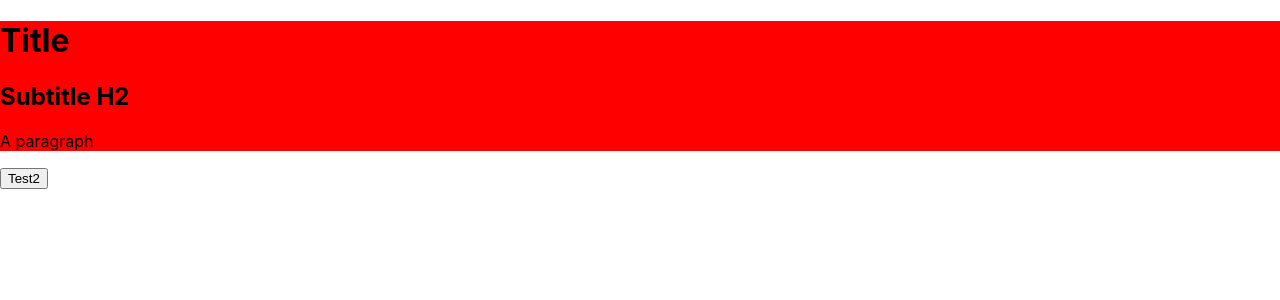
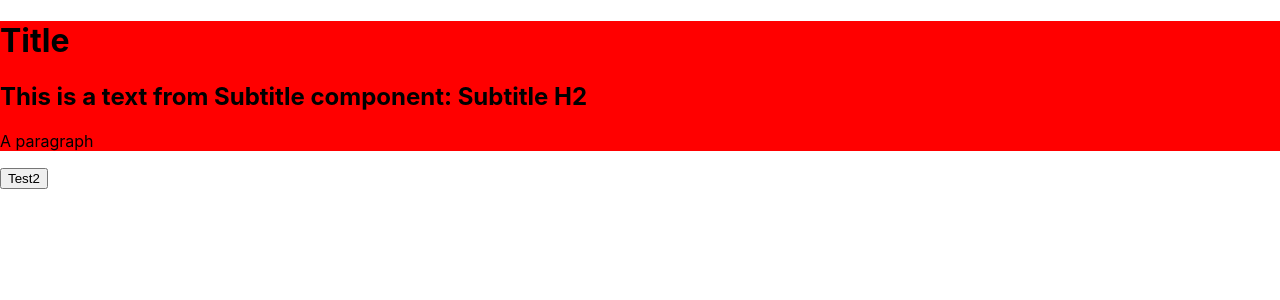
Before and after one commit to josecoego/rich-text, a React (Create React App) app: page / in a window 1280 px wide. Shown: the top 300 px of the page. Built offline with nearby package versions, Linux system fonts and the light colour scheme.

Commit message:
preprocess new component

```diff
--- a/src/App.tsx
+++ b/src/App.tsx
@@ -1,12 +1,13 @@
 import React, { useEffect, useLayoutEffect } from "react";
 import HtmlToReact from "html-to-react";
+import Subtitle from "./components/Subtitle";
 
 const HtmlToReactParser: any = HtmlToReact.Parser; /**TODO: Change any */
 const htmlToReactParser = new HtmlToReactParser();
 
 function App() {
   const htmlInput =
-    "<div id='test1' class='bg-red'><h1>Title</h1><h2>Subtitle H2</h2><p>A paragraph</p></div>";
+    "<div id='test1' class='bg-red'><h1>Title</h1><h2 component='subtitle'>Subtitle H2</h2><p>A paragraph</p></div>";
   const scriptContent = `console.log('hi')
     var button1 = document.getElementById('test1')
     button1.addEventListener('click', function(){
@@ -28,7 +29,16 @@ function App() {
   ).ProcessNodeDefinitions();
   const processingInstructions = [
     {
-      // Anything else
+      shouldProcessNode: function (node: any) {
+        console.log("Nodeeeee", node.attribs);
+        if (node.attribs?.component === "subtitle") return true;
+        return false;
+      },
+      processNode: function (node: any, children: any) {
+        return <Subtitle text={children} />;
+      },
+    },
+    {
       shouldProcessNode: function (node: any) {
         return true;
       },
--- /dev/null
+++ b/src/components/Subtitle.tsx
@@ -0,0 +1,7 @@
+import { ReactNode } from "react";
+
+const Subtitle = ({ text }: { text: string }) => {
+  return <h2>This is a text from Subtitle component: {text}</h2>;
+};
+
+export default Subtitle;
```
